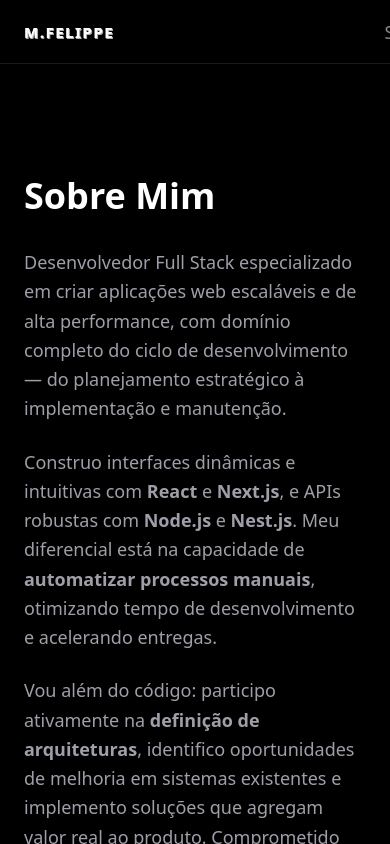
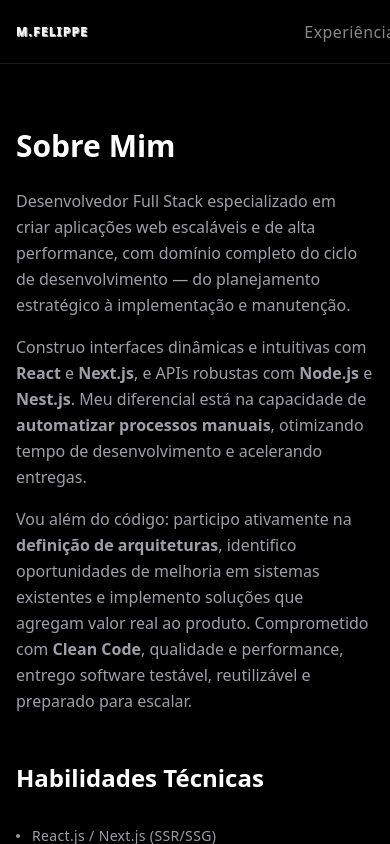
Before and after one commit to mfelipperd/portfolio-marcos, a Next.js app: page / in a window 390 px wide. Both pictures are taken after a click on the element "Sobre". Shown: the top 844 px of the page. Built offline with nearby package versions, Linux system fonts and the light colour scheme.

Commit message:
feat: implementação de navegação responsiva inteligente e otimização mobile

```diff
--- a/src/app/page.tsx
+++ b/src/app/page.tsx
@@ -35,7 +35,7 @@ export default function Home() {
         }}
         className={`fixed top-0 inset-x-0 z-50 flex items-center transition-colors ${activePage ? 'backdrop-blur-md border-b' : ''}`}
       >
-        <div className={`w-full max-w-[1200px] mx-auto px-6 flex ${activePage ? 'flex-row justify-between items-center h-full' : 'flex-col items-center justify-center gap-12'}`}>
+        <div className={`w-full max-w-[1200px] mx-auto px-4 md:px-6 flex ${activePage ? 'flex-row justify-between items-center h-full' : 'flex-col items-center justify-center gap-8 md:gap-12'}`}>
 
 
 
@@ -56,7 +56,7 @@ export default function Home() {
           >
             <ThreeDText
               text="M.Felippe"
-              className="text-6xl md:text-9xl tracking-tighter text-left m-0 p-0"
+              className="text-5xl sm:text-6xl md:text-9xl tracking-tighter text-left m-0 p-0"
             />
           </motion.div>
 
@@ -67,22 +67,30 @@ export default function Home() {
             layout
             className="flex gap-6 md:gap-12"
           >
-            {menuItems.map((item) => (
+            {menuItems
+              .filter(item => {
+                // Na home: mostra todos os itens
+                if (!activePage) return true;
+                // Quando em uma página: mostra apenas a outra opção
+                return item !== activePage;
+              })
+              .map((item) => (
                 <span
                   key={item}
                   onClick={() => setActivePage(item)}
-                className={`menu-item text-lg md:text-xl font-medium tracking-wide ${activePage === item ? 'text-white' : ''}`}
+                  className={`menu-item text-base sm:text-lg md:text-xl font-medium tracking-wide ${activePage === item ? 'text-white' : ''}`}
                 >
                   {item}
                 </span>
-            ))}
+              ))
+            }
           </motion.nav>
         </div>
       </motion.header>
 
       {/* Sub-page Content Area */}
-      <div className="relative z-10 pt-24 min-h-screen">
-        <div className="max-w-[1200px] mx-auto px-6">
+      <div className="relative z-10 pt-20 md:pt-24 min-h-screen">
+        <div className="max-w-[1200px] mx-auto px-4 md:px-6">
 
 
 
--- a/src/components/SubPages/Sobre.tsx
+++ b/src/components/SubPages/Sobre.tsx
@@ -11,10 +11,10 @@ export default function Sobre({ onOpenContact }: SobreProps) {
     <motion.div
       initial={{ opacity: 0, y: 20 }}
       animate={{ opacity: 1, y: 0 }}
-      className="w-full py-20 text-white"
+      className="w-full py-12 md:py-20 text-white"
     >
-      <h2 className="text-4xl font-bold mb-8">Sobre Mim</h2>
-      <div className="space-y-6 text-zinc-400 text-lg leading-relaxed mb-16">
+      <h2 className="text-3xl md:text-4xl font-bold mb-6 md:mb-8">Sobre Mim</h2>
+      <div className="space-y-4 md:space-y-6 text-zinc-400 text-base md:text-lg leading-relaxed mb-12 md:mb-16">
         <p>
           Desenvolvedor Full Stack especializado em criar aplicações web escaláveis e de alta performance, com domínio completo do ciclo de desenvolvimento — do planejamento estratégico à implementação e manutenção.
         </p>
@@ -26,8 +26,8 @@ export default function Sobre({ onOpenContact }: SobreProps) {
         </p>
       </div>
 
-      <h2 className="text-3xl font-bold mb-8">Habilidades Técnicas</h2>
-      <div className="grid grid-cols-1 md:grid-cols-3 gap-x-12 gap-y-4">
+      <h2 className="text-2xl md:text-3xl font-bold mb-6 md:mb-8">Habilidades Técnicas</h2>
+      <div className="grid grid-cols-1 sm:grid-cols-2 md:grid-cols-3 gap-x-8 md:gap-x-12 gap-y-3 md:gap-y-4">
         {[
           "React.js / Next.js (SSR/SSG)",
           "Node.js / Nest.js / Java / Angular",
@@ -53,10 +53,10 @@ export default function Sobre({ onOpenContact }: SobreProps) {
       </div>
 
       {/* CTA Button */}
-      <div className="mt-16 text-center">
+      <div className="mt-12 md:mt-16 text-center">
         <button
           onClick={onOpenContact}
-          className="px-8 py-3 border border-white/20 text-white hover:bg-white hover:text-black transition-all rounded-full text-sm tracking-wider uppercase"
+          className="px-6 md:px-8 py-3 border border-white/20 text-white hover:bg-white hover:text-black transition-all rounded-full text-xs md:text-sm tracking-wider uppercase"
         >
           Vamos Trabalhar Juntos?
         </button>
--- a/src/components/TimelineExperience.tsx
+++ b/src/components/TimelineExperience.tsx
@@ -187,12 +187,12 @@ const timelineData: TimelineItem[] = [
 
 export default function TimelineExperience() {
   return (
-    <div className="relative py-12 max-w-4xl mx-auto">
+    <div className="relative py-8 md:py-12 max-w-4xl mx-auto">
       {/* Vertical Line */}
       <div className="absolute left-0 top-0 bottom-0 w-px bg-white/10" />
 
       {/* Timeline Items */}
-      <div className="space-y-16">
+      <div className="space-y-12 md:space-y-16">
         {timelineData.map((item, index) => (
           <motion.div
             key={index}
@@ -200,13 +200,13 @@ export default function TimelineExperience() {
             whileInView={{ opacity: 1, x: 0 }}
             viewport={{ once: true, margin: "-50px" }}
             transition={{ duration: 0.5, delay: index * 0.1 }}
-            className="relative pl-12"
+            className="relative pl-8 md:pl-12"
           >
             {/* Dot on timeline */}
             <div className="absolute left-0 top-2 -translate-x-1/2 w-2 h-2 bg-white rounded-full" />
 
             {/* Year */}
-            <div className="text-sm text-zinc-600 uppercase tracking-widest mb-2">
+            <div className="text-xs md:text-sm text-zinc-600 uppercase tracking-widest mb-2">
               {item.year}
               {item.currentEmployer && (
                 <span className="text-zinc-500 ml-2">• {item.currentEmployer}</span>
@@ -214,7 +214,7 @@ export default function TimelineExperience() {
             </div>
 
             {/* Title */}
-            <h3 className="text-2xl font-bold text-white mb-2 tracking-tight">
+            <h3 className="text-xl md:text-2xl font-bold text-white mb-2 tracking-tight">
               {item.title}
             </h3>
 
```
Lines whose indentation alone changed are shown as unchanged.
